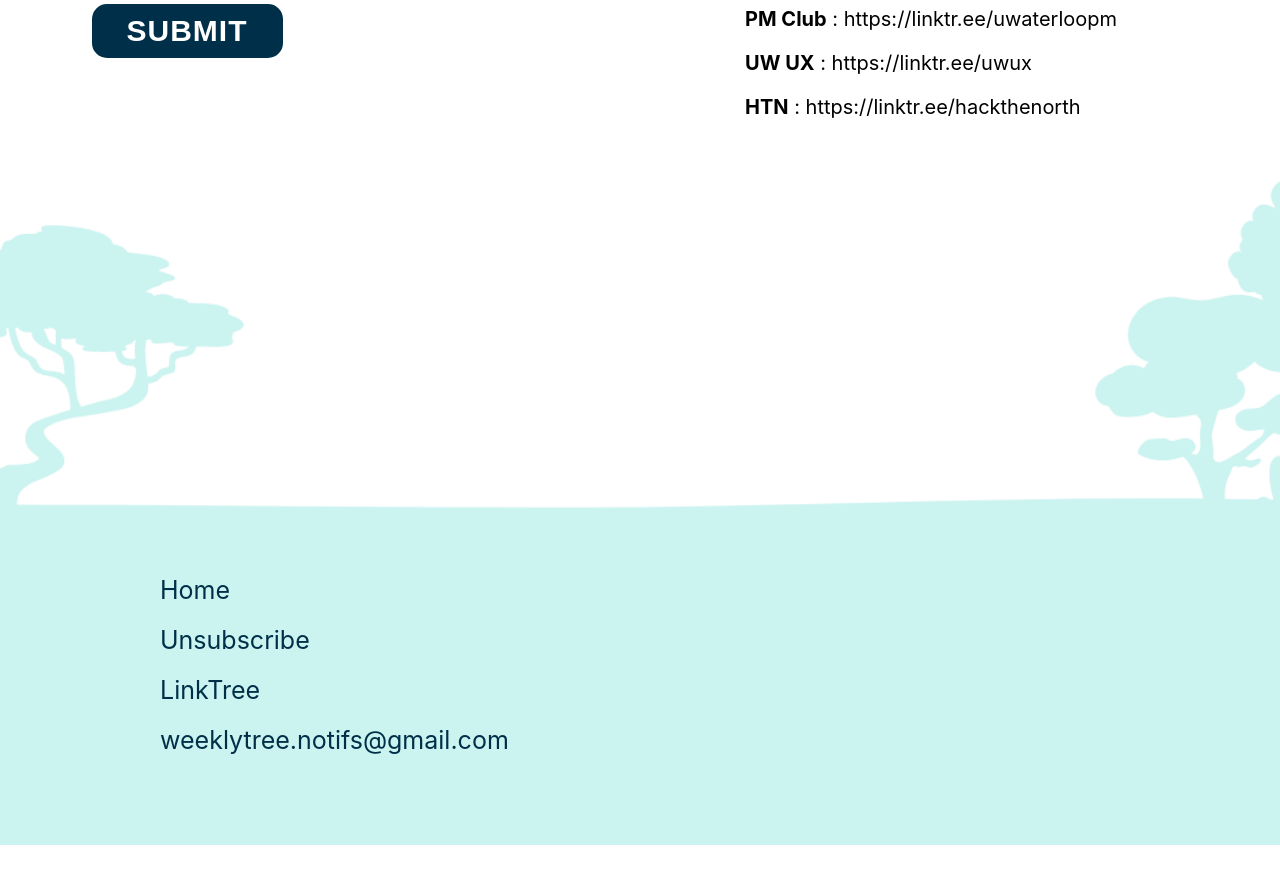
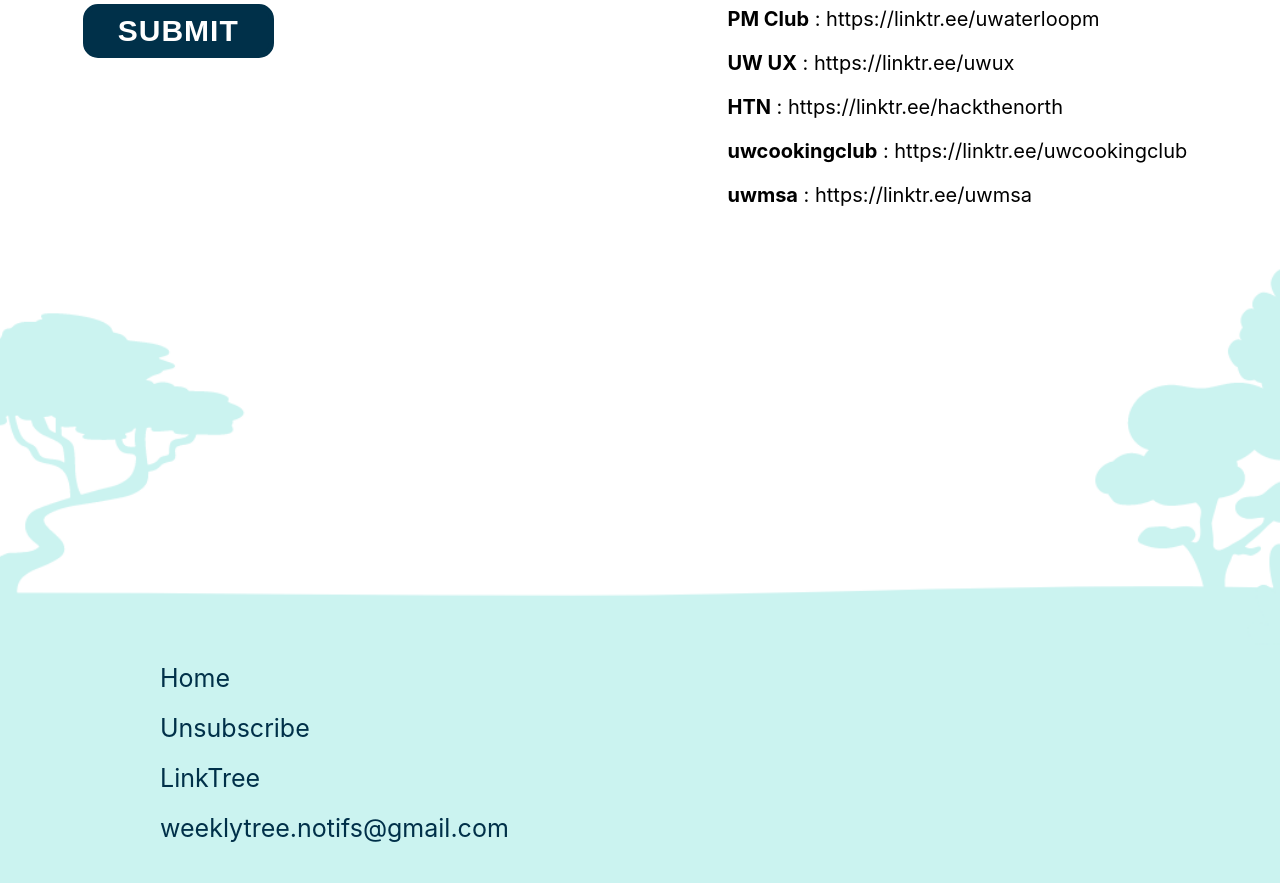
Before and after one commit to Samanthatb1/WeeklyTree, a React (Create React App) app in the folder frontend/: page / in a window 1280 px wide. Shown: the part 1360-2243 px from the top of the page. Before the commit the page ends 2205 px from the top, so only its background shows below. Built offline with nearby package versions, Linux system fonts and the light colour scheme; no server answers; a web font is replaced by a local one.

Commit message:
added more clubs

```diff
--- a/frontend/src/components/Landing/SignUp.js
+++ b/frontend/src/components/Landing/SignUp.js
@@ -17,6 +17,8 @@ function SignUp(){
     {name: "PM Club", link: "https://linktr.ee/uwaterloopm"},
     {name: "UW UX", link: "https://linktr.ee/uwux"},
     {name: "HTN", link: "https://linktr.ee/hackthenorth"},
+    {name: "uwcookingclub", link: "https://linktr.ee/uwcookingclub"},
+    {name: "uwmsa", link: "https://linktr.ee/uwmsa"},
   ]
   const [inputCount, setInputCount] = useState(0);
   const [linkTrees, setLinkTrees] = useState([NewInput(inputCount)]);
```
